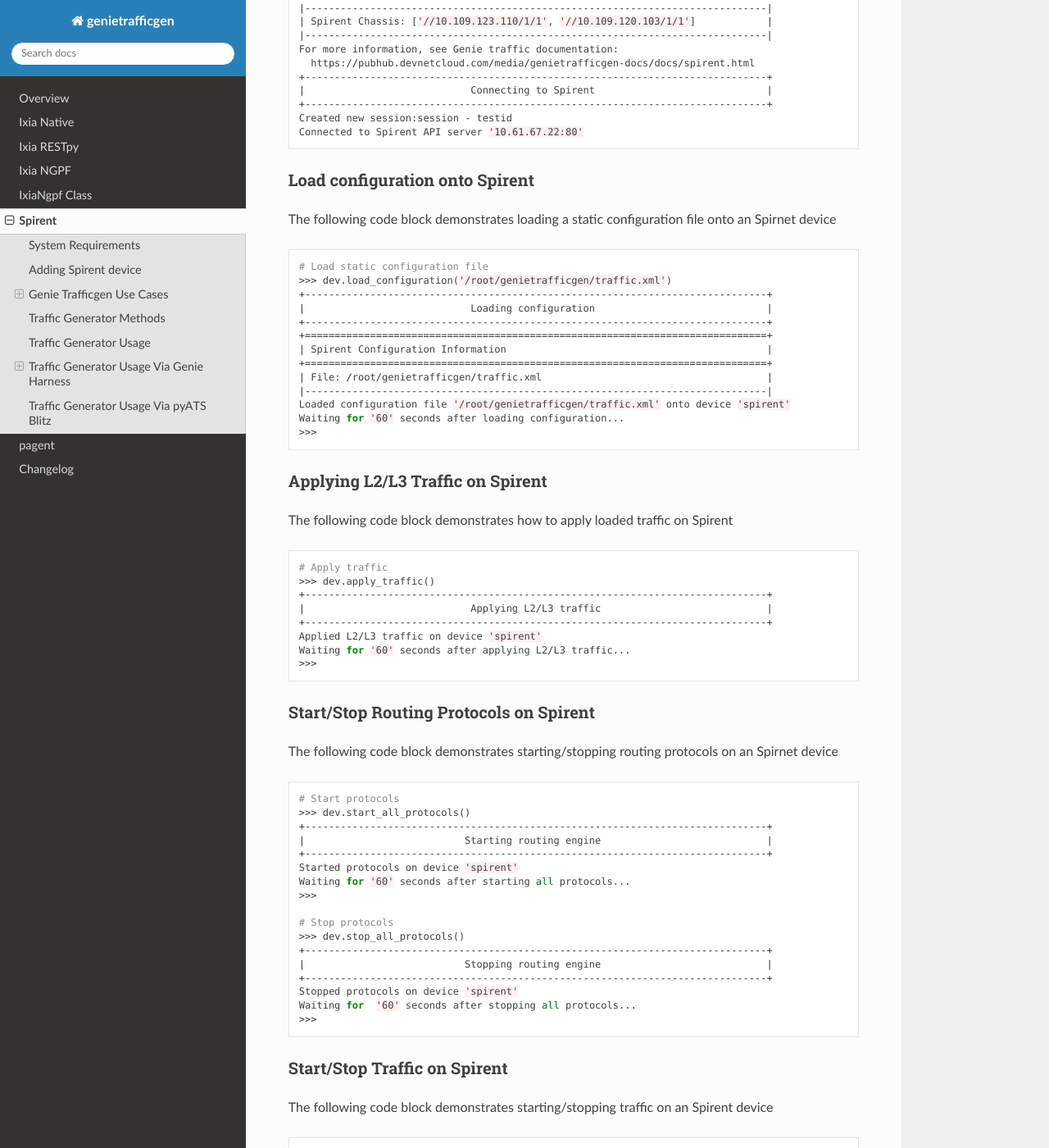
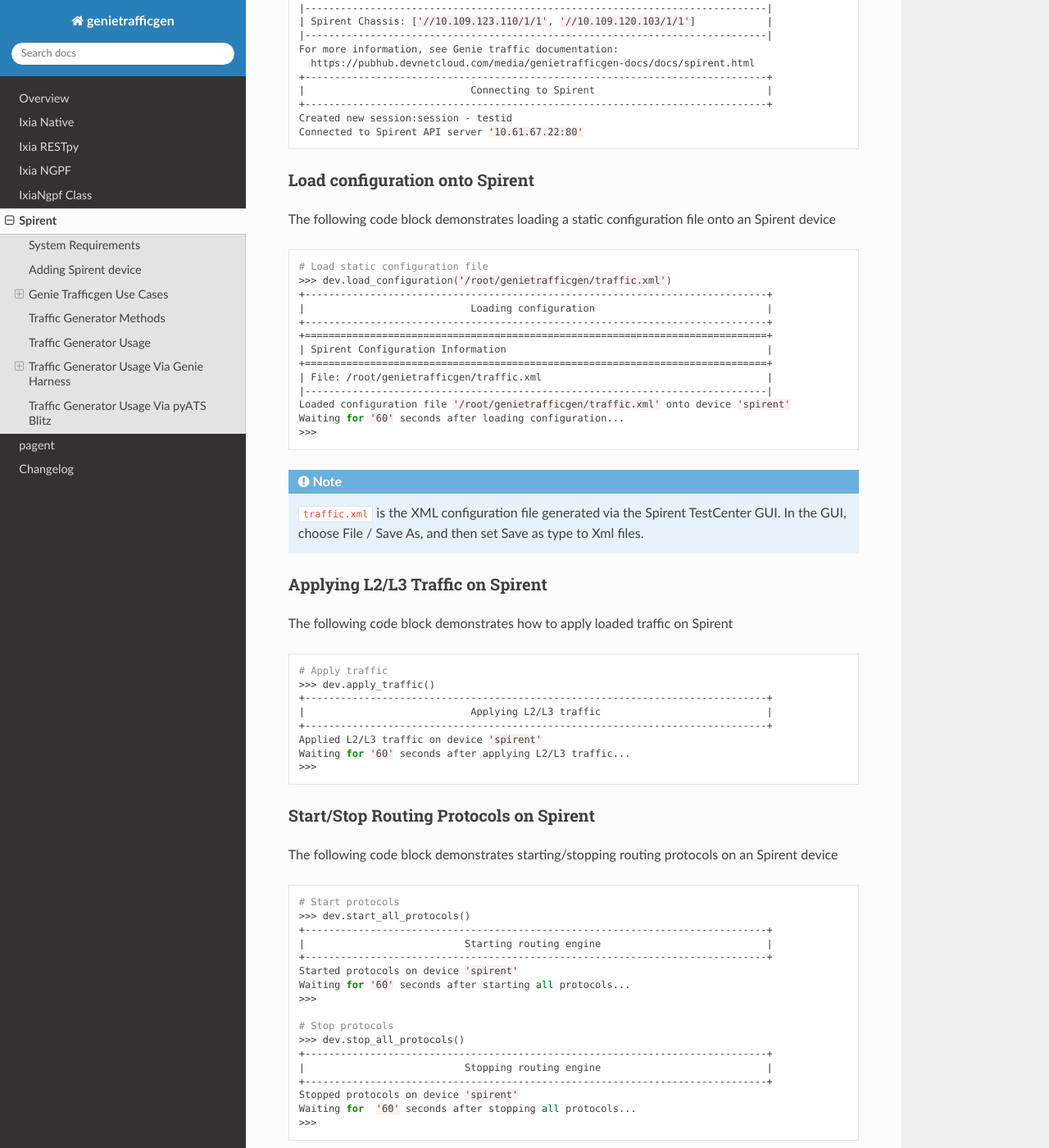
Before and after one commit to CiscoTestAutomation/genietrafficgen, a Sphinx documentation site: the page built from docs/spirent.rst, in a window 1280 px wide and 1400 px high, scrolled down 2105 px. Shown: the whole window at 82% size. Built offline with Sphinx 7.4.7 and the Read the Docs theme 3.1.0, drawn with Linux system fonts in a browser that asks for light colours.

Commit message:
Update spirent.rst based on comments and add specification about spirent XML configuration file

```diff
--- a/docs/spirent.rst
+++ b/docs/spirent.rst
@@ -125,7 +125,7 @@
 Load configuration onto Spirent
 ^^^^^^^^^^^^^^^^^^^^^^^^^^^^^^^
 
-The following code block demonstrates loading a static configuration file onto an Spirnet device
+The following code block demonstrates loading a static configuration file onto an Spirent device
 
 .. code-block:: python
 
@@ -142,6 +142,12 @@
     Loaded configuration file '/root/genietrafficgen/traffic.xml' onto device 'spirent'
     Waiting for '60' seconds after loading configuration...
     >>>
+
+
+.. note::
+
+    ``traffic.xml`` is the XML configuration file generated via the Spirent TestCenter GUI.
+    In the GUI, choose File / Save As, and then set Save as type to Xml files.
 
 
 Applying L2/L3 Traffic on Spirent
@@ -163,7 +169,7 @@
 Start/Stop Routing Protocols on Spirent
 ^^^^^^^^^^^^^^^^^^^^^^^^^^^^^^^^^^^^^^^
 
-The following code block demonstrates starting/stopping routing protocols on an Spirnet device
+The following code block demonstrates starting/stopping routing protocols on an Spirent device
 
 .. code-block:: python
 
```
